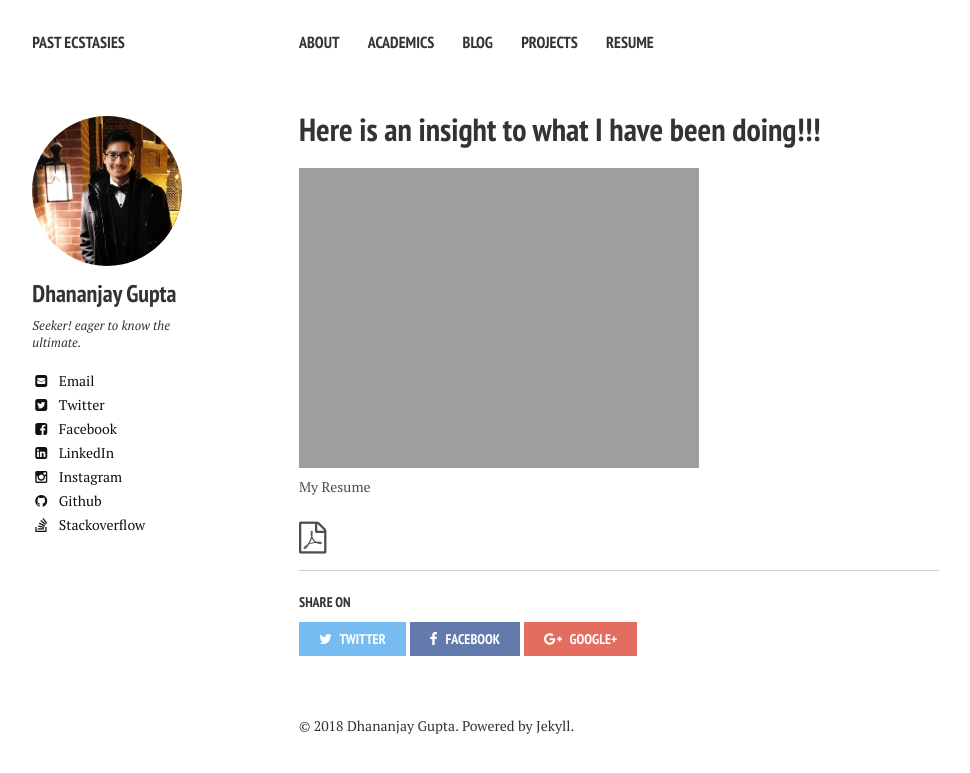
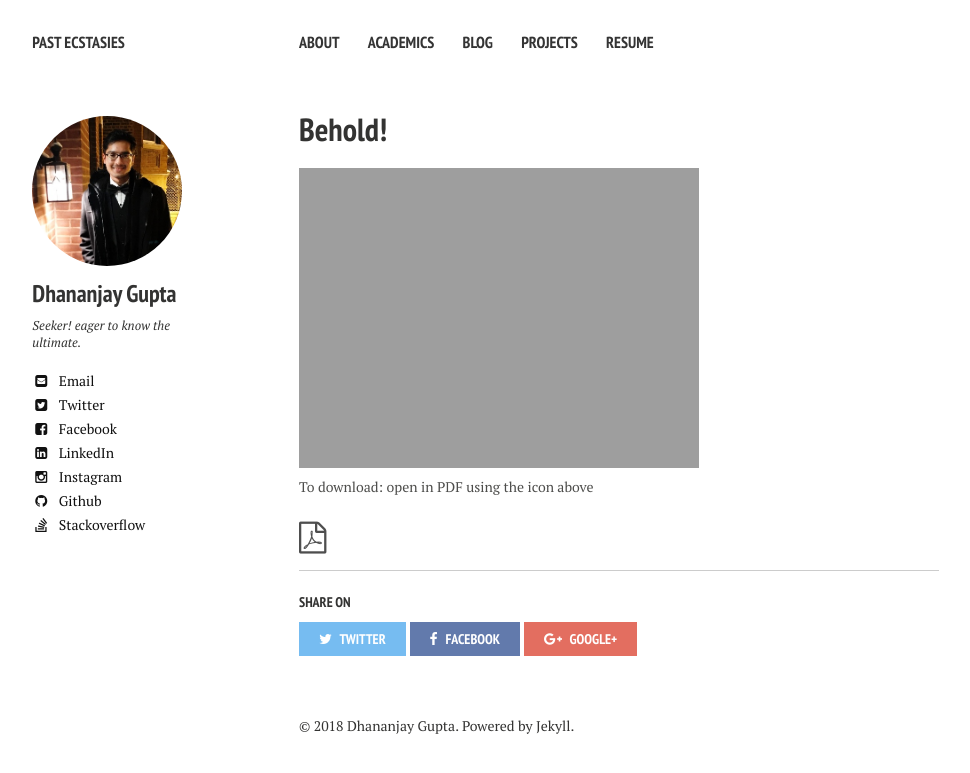
Before and after one commit to DhananjayGupta300/DhananjayGupta300.github.io, a Jekyll site: the page built from Resume/index.md, in a window 1280 px wide. Shown: the top 773 px of the page, without its empty margins (21-991 px from the left). Built offline with Jekyll 4.4.1, drawn with Linux system fonts in a browser that asks for light colours; nearby versions of some CDN libraries.

Commit message:
Update index.md

```diff
--- a/Resume/index.md
+++ b/Resume/index.md
@@ -1,12 +1,12 @@
 ---
 layout: page
-title: "Here is an insight to what I have been doing!!!"
+title: "Behold!"
 modified: 2018-02-27
 excerpt: "Resume"
-pdf: "/papers/two.pdf"
+pdf: "/papers/resume.pdf"
 ---
 
 <figure>
   <img src="{{ site.url }}/images/resume.jpg" alt="My Resume">
-  <figcaption>My Resume</figcaption>
+  <figcaption>To download: open in PDF using the icon above</figcaption>
 </figure>
```
